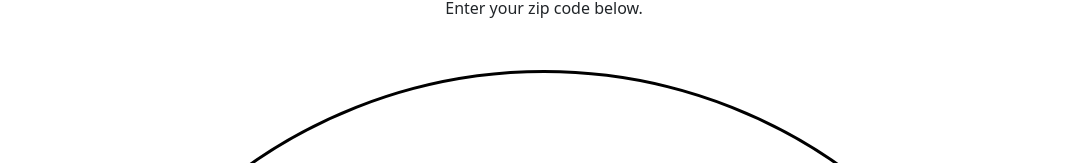
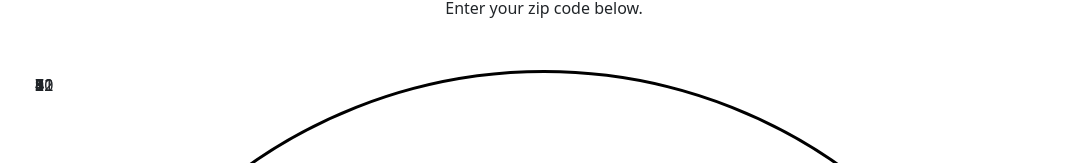
Before and after one commit to ColdWeatherBoyy/happiest-hour, a React (Vite) app in the folder client/: page / in a window 1280 px wide. Shown: the part 124-287 px from the top of the page, without its empty margins (96-1183 px from the left). Built offline with nearby package versions, Linux system fonts and the light colour scheme.

Commit message:
starts translation calcs for numbers

```diff
--- a/client/src/components/Clock/Clock.jsx
+++ b/client/src/components/Clock/Clock.jsx
@@ -6,7 +6,7 @@ const Clock = ({ setSubmittedZip }) => {
 
 	return (
 		<div className="clock">
-            {/* <Numbers /> */}
+            <Numbers />
 			<SubmitForm setSubmittedZip={(zipCode) => setSubmittedZip(zipCode)} />
         </div>
     )
--- a/client/src/components/Clock/Numbers/Numbers.css
+++ b/client/src/components/Clock/Numbers/Numbers.css
@@ -1,5 +1,7 @@
 .numbers {
     position: absolute;
+    /* z-index: 1;
+    top: 50%;
     left: 50%;
-    transform: translate(-50%, 0%);
+    transform: translate(-50%, -50%); */
 }
--- a/client/src/components/Clock/Numbers/Numbers.jsx
+++ b/client/src/components/Clock/Numbers/Numbers.jsx
@@ -1,7 +1,7 @@
 import './Numbers.css'
 
 const Numbers = () => {
-    const numbersArr = [1, 2, 3, 4, 5, 6, 7, 8, 9, 10, 11, 12]
+    const numbersArr = [12, 1, 2, 3, 4, 5, 6, 7, 8, 9, 10, 11]
     return(
         <div>
             {numbersArr.map((num, id) => {
```
Also changed, not shown: client/src/components/Clock/Numbers/NumberItem.jsx (+24 -2 lines).
